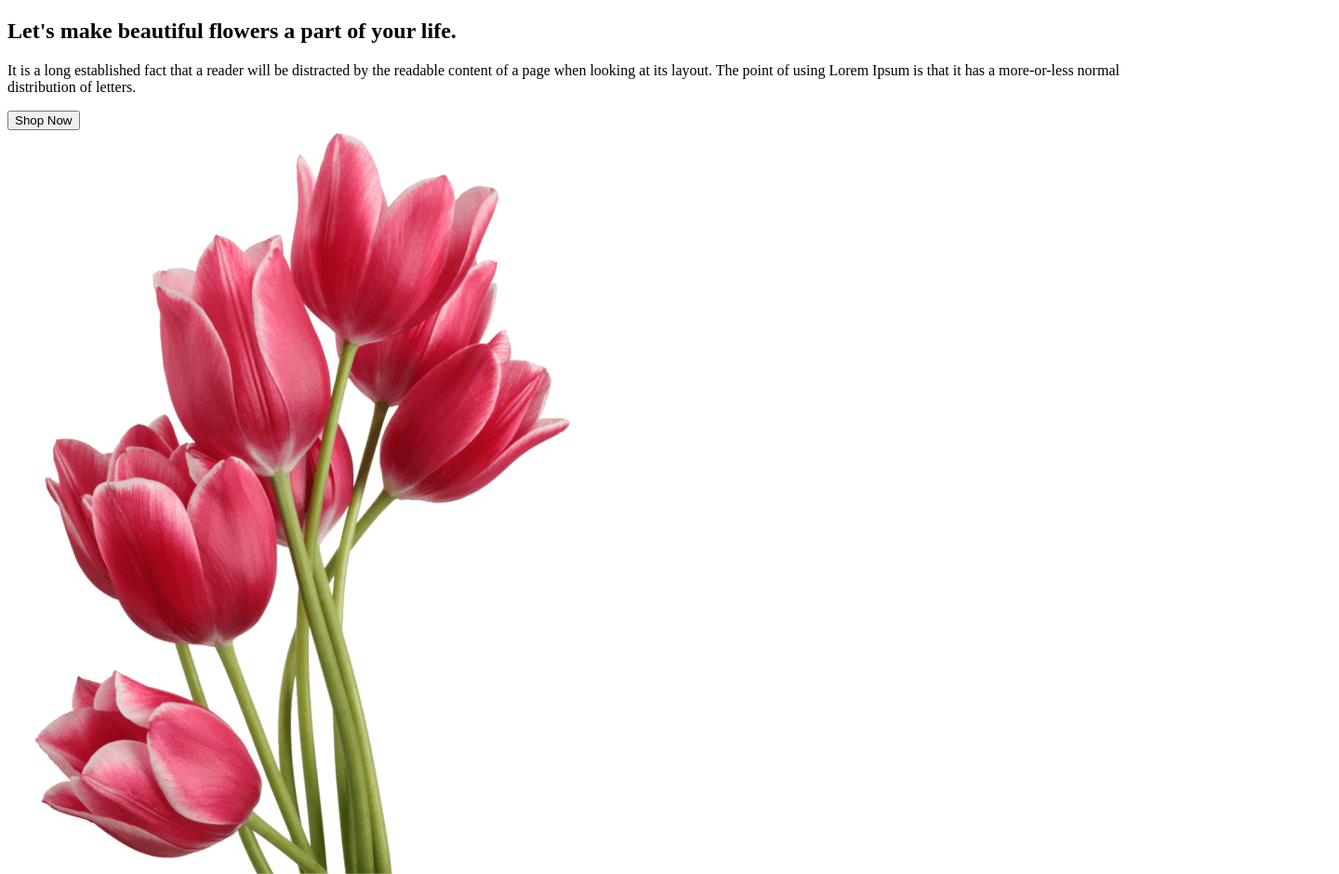
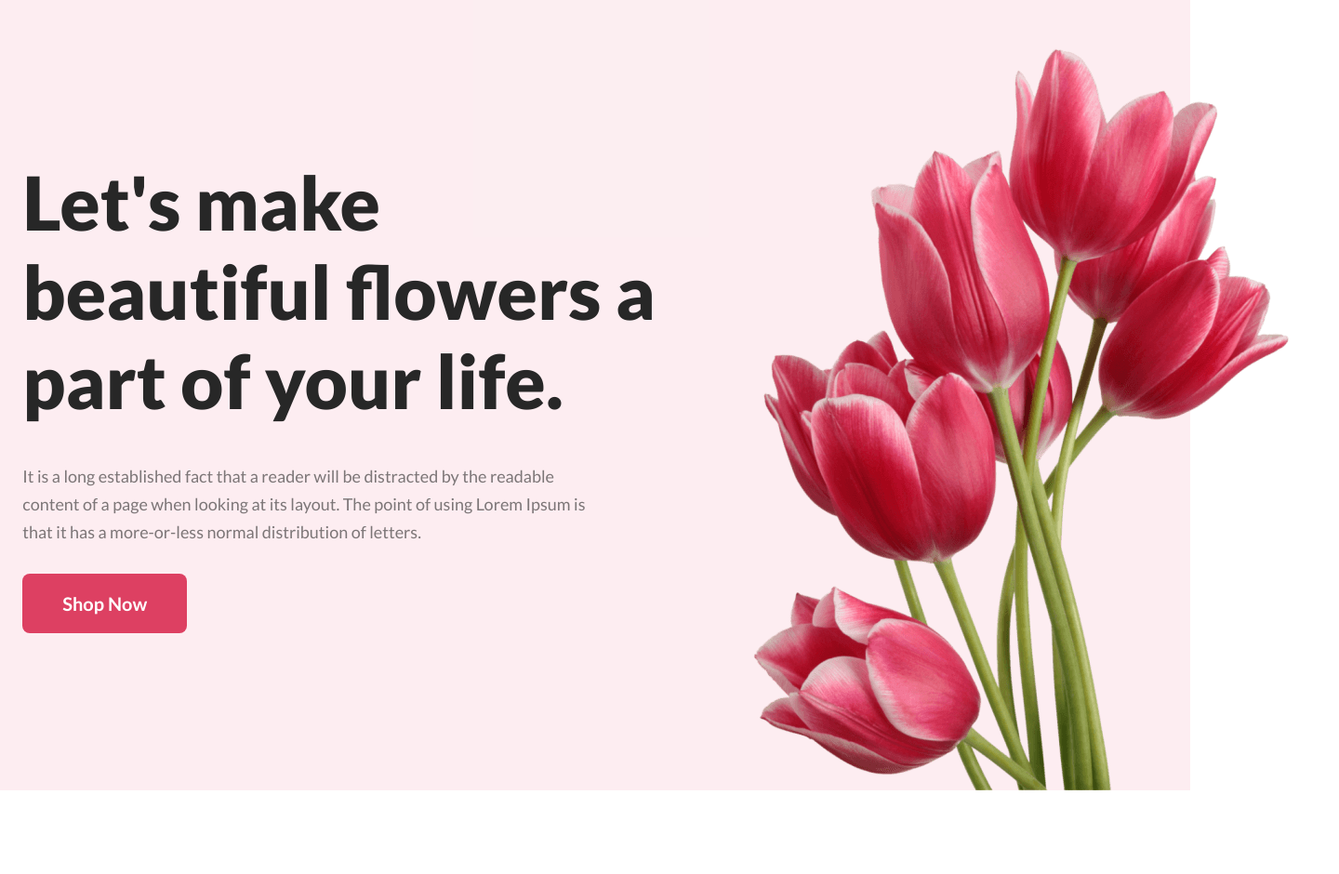
Before and after one commit to AK-Rasel/my-flower-shop-assignment, a plain HTML site: page index.html in a window 1280 px wide. Shown: the top 940 px of the page at 93% size, 1440 px wide, since content can reach past the window. Drawn offline with Linux system fonts and the light colour scheme.

Commit message:
2nd commit-heder complete-

```diff
--- a/index.html
+++ b/index.html
@@ -4,17 +4,20 @@
     <meta charset="UTF-8">
     <meta name="viewport" content="width=device-width, initial-scale=1.0">
     <title>Flower Shop</title>
+    <link rel="preconnect" href="https://fonts.googleapis.com">
+<link rel="preconnect" href="https://fonts.gstatic.com" crossorigin>
+<link href="https://fonts.googleapis.com/css2?family=Lato:ital,wght@0,100;0,300;0,400;0,700;0,900;1,100;1,300;1,400;1,700;1,900&display=swap" rel="stylesheet">
     <link rel="stylesheet" href="./style/style.css">
 </head>
 <body>
     <header>
-        <section class="container">
+        <section class="container flax center-align justify-around">
             <div class="benar-text">
                 <h1>Let's make beautiful flowers a part of your life.</h1>
                 <p>It is a long established fact that a reader will be distracted by the readable content of a page when looking at its layout. The point of using Lorem Ipsum is that it has a more-or-less normal distribution of letters.</p>
-                <button>Shop Now</button>
+                <button class="primary-btn">Shop Now</button>
             </div>
-            <div class="benar-image">
+            <div class="benar-image ">
                 <img src="./Flower Asset/pngwing 10.png" alt="">
             </div>
         </section>
--- a/style/style.css
+++ b/style/style.css
@@ -0,0 +1,64 @@
+body{
+    height: 5000px;
+}
+*{
+    margin: 0;
+    padding: 0;
+}
+.flax{
+    display: flex;
+}
+.justify-around{
+    justify-content: space-around;
+}
+
+
+.center-align{
+    align-items: center;
+}
+.container{
+    width: 1440px;
+    margin: 0 auto;
+}
+header{
+    background-color: rgba(229, 84, 115, 0.10);
+    ;
+}
+section .benar-image img{
+    height: 800px;
+    margin-top: 50px;
+    margin-bottom: -4px;
+}
+section .benar-text h1{
+    font-family: 'Lato', sans-serif;
+    font-weight: 800;
+    width: 708px;
+    font-size: 80px;
+    margin-bottom: 10px;
+    color: #272727;
+}
+section .benar-text p{
+    width: 634px;
+    font-family: 'Lato', sans-serif;
+    color: rgba(39, 39, 39, 0.60);
+    font-size: 18px;
+    line-height: 30px;
+    font-weight: 400;
+    padding: 30px 0;
+
+}
+.primary-btn{
+    width: 177px;
+    height: 64px;
+    background-color: #dd4062;
+    border: none;
+    border-radius: 8px;
+    font-size: 20px;
+    font-weight: 600;
+    color: white;
+    font-family: 'Lato', sans-serif;
+}
+.primary-btn:hover{
+    background-color: #E55473;
+    cursor: pointer;
+}
```
